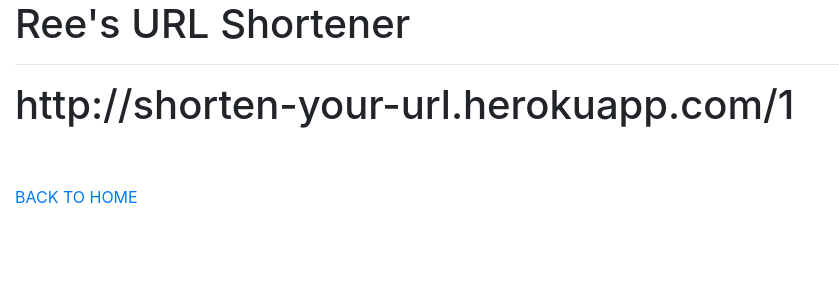
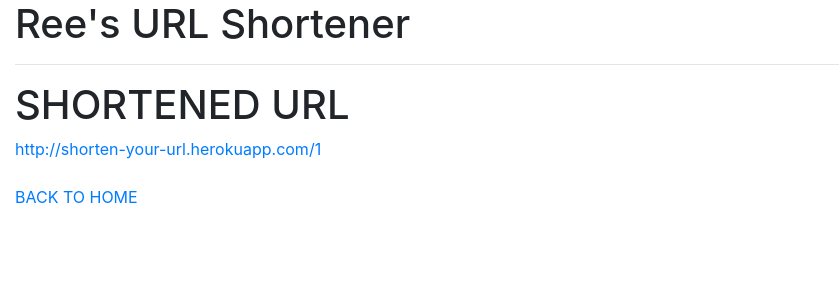
Before and after one commit to reeteshsudhakar/URL-Shortener, a Flask app: page /display/1 in a window 1280 px wide. Shown: the top 300 px of the page, without its empty margins (0-839 px from the left). Run offline with Flask 2, Linux system fonts and the light colour scheme; some libraries are stand-ins or nearby versions.

Commit message:
Update shorturl.html

```diff
--- a/templates/shorturl.html
+++ b/templates/shorturl.html
@@ -2,7 +2,8 @@
 {% block title %}Short URL{% endblock %}
 
 {% block content %}
-    <h1>http://shorten-your-url.herokuapp.com/{{short_url_display}}</h1>
+    <h1 href = "http://shorten-your-url.herokuapp.com/{{short_url_display}}">SHORTENED URL</h1>
+    <a href = "http://shorten-your-url.herokuapp.com/{{short_url_display}}">http://shorten-your-url.herokuapp.com/{{short_url_display}}</a> </a>
     <br>
     <br>
     <a href="http://shorten-your-url.herokuapp.com/">BACK TO HOME</a>
```
